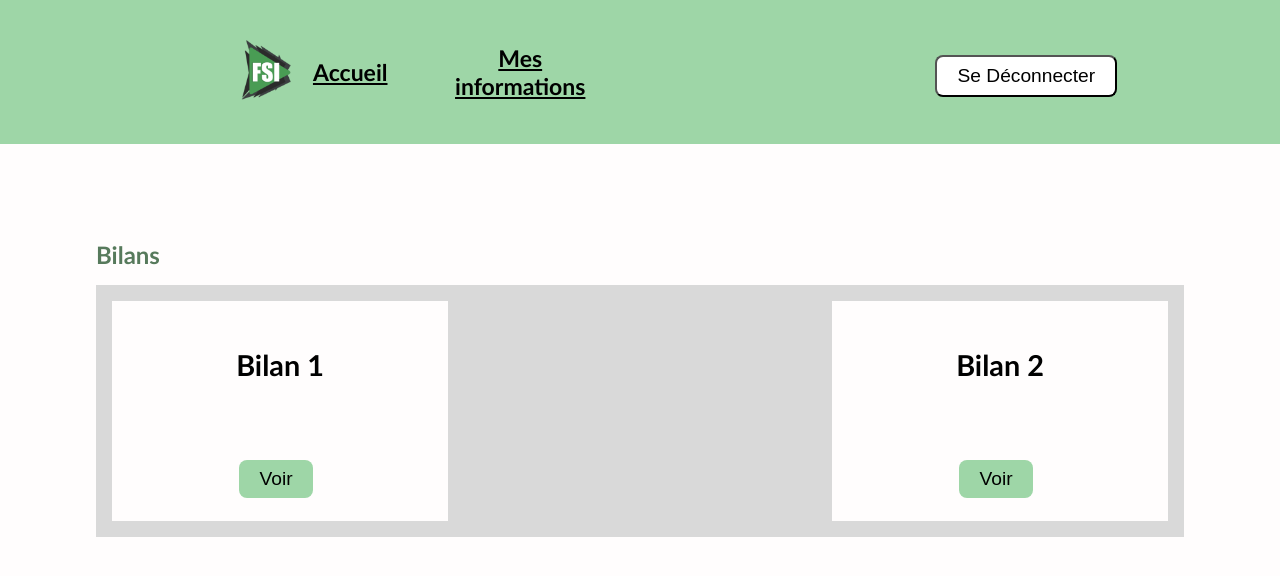
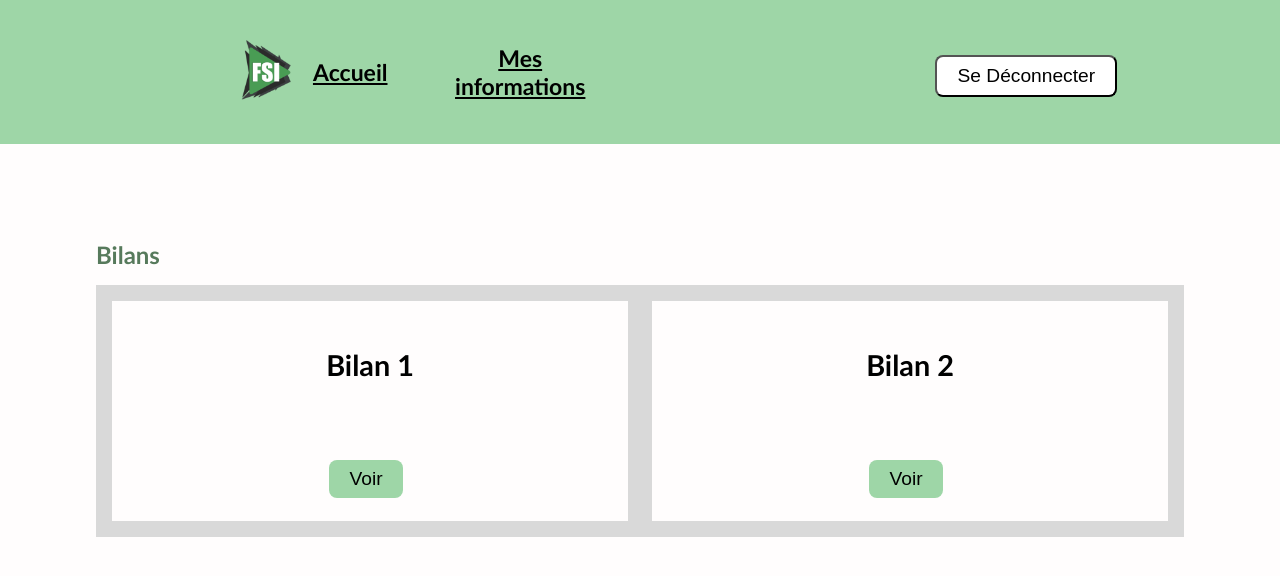
Before and after one commit to ArtyomEZ/ProjetPHP, a PHP site: page /pageAccueilEtudiant.php in a window 1280 px wide. Shown: the top 576 px of the page. Run offline with PHP 8.4, Linux system fonts and the light colour scheme.

Commit message:
Modifié Bilans pour correspondre à la doc

```diff
--- a/view/bilans.php
+++ b/view/bilans.php
@@ -19,8 +19,6 @@
                 </div>
             </div>
             <div class="column">
-            </div>
-            <div class="column">
                 <div class="whitebox">
                     <br>
                     <h2>
```
